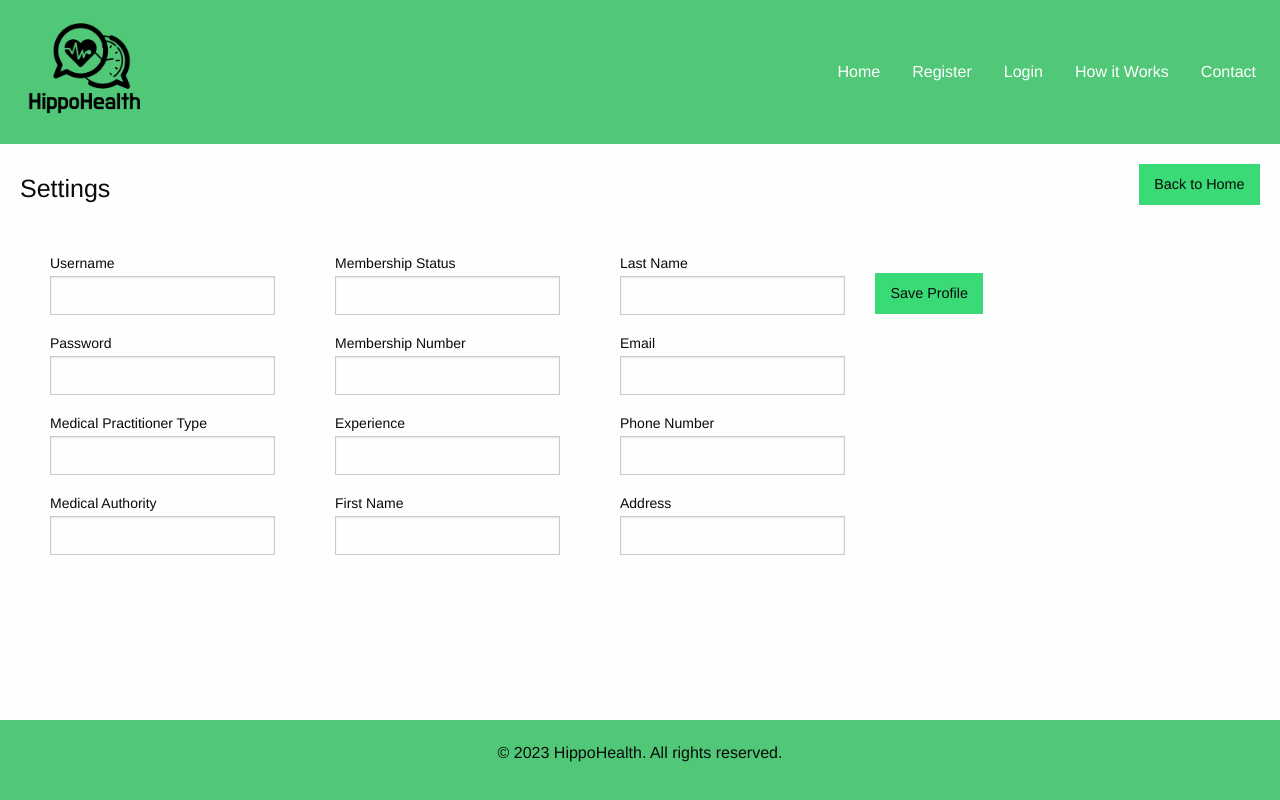
After one commit to williammabotjaeng/hippohealth, a Flask app: page /update_user in a window 1280 px wide. The commit adds this page. Run offline with Flask 3, Linux system fonts and the light colour scheme; some libraries are stand-ins or nearby versions.

Commit message:
settings submit, form, layout, settings.html

```diff
--- a/app.py
+++ b/app.py
@@ -170,7 +170,7 @@ class UserForm(FlaskForm):
     email = StringField('Email', validators=[InputRequired(), Length(min=6, max=100)])
     phone_number = StringField('Phone Number')
     address = StringField('Address')
-    submit = SubmitField('Save User')
+    submit = SubmitField('Save Profile')
 
 class PatientForm(FlaskForm):
     first_name = StringField('First Name', validators=[InputRequired(), Length(max=100)])
@@ -303,6 +303,32 @@ def schedule():
 def patients():
     patients = Patient.query.all()
     return render_template("patients.html", current_user=current_user, patients=patients)
+
+@app.route("/settings")
+@login_required
+def settings():
+    form = UserForm()
+    return render_template("settings.html", current_user=current_user, form=form)
+
+@app.route('/update_user', methods=['GET', 'POST'])
+def update_user():
+    form = UserForm()
+    if form.validate_on_submit():
+        # Logic to update the user's information in the database
+        user = User.query.get(current_user.id)  # Assuming you have a current_user object
+        user.username = form.username.data
+        user.password = form.password.data
+        user.medical_practitioner_type = form.medical_practitioner_type.data
+        user.medical_authority = form.medical_authority.data
+        user.membership_status = form.membership_status.data
+        user.membership_number = form.membership_number.data
+        user.experience = form.experience.data
+        db.session.commit()
+
+        return redirect(url_for('settings'))  # Redirect to the user's profile page after successful update
+
+    return render_template('settings.html', form=form)
+
 
 @app.route("/appointments")
 @login_required
--- a/static/css/app.css
+++ b/static/css/app.css
@@ -214,9 +214,20 @@
     width: 100%;
 }
 
+.settings-form-contents {
+    display: flex;
+    flex-direction: row;
+    width: 100%;
+}
+
 .left-patient-form {
     float: left;
     padding: 10px;
+}
+
+.left-settings-form {
+    float: left;
+    padding: 30px;
 }
 
 .right-patient-form {
@@ -224,12 +235,22 @@
     padding: 10px;
 }
 
+.right-settings-form {
+    float: right;
+    padding: 30px;
+}
+
 .patient-form-end {
     float: left;
     padding: 10px;
 }
 
-.patient-form-far-right {
+.settings-form-end {
+    float: left;
+    padding: 30px;
+}
+
+.patient-form-far-right, .settings-form-far-right {
     float: right;
     padding: 10px;
 }
@@ -238,7 +259,7 @@
     margin-top: 24px;
 }
 
-.patient-container {
+.patient-container, .settings-container {
     padding: 10px;
     margin: 10px;
     width: 100%;
@@ -264,7 +285,7 @@
     padding: 40px;
 }
 
-.top-nav-patient {
+.top-nav-patient, .top-nav-settings {
     display: flex;
     flex-direction: row;
     justify-content: space-between;
@@ -278,10 +299,14 @@
     align-items: center;
 }
 
-.back-from-edit-patient-btn {
+.back-from-edit-patient-btn, .back-from-settings-btn  {
     margin-right: 20px;
 }
 
 .back-from-view-patient-btn {
     margin-left: 120px;
 }
+
+.settings-submit-btn {
+    margin-top: 52px;
+}
--- /dev/null
+++ b/templates/settings.html
@@ -0,0 +1,102 @@
+{% extends 'layout.html' %}
+
+{% block content %}
+  <div class="settings-container">
+    <div class="top-nav-settings">
+      <h4>Settings</h4>
+      <a class="button success back-from-settings-btn" href="/home">Back to Home</a>
+    </div>
+    <form method="POST" action="{{ url_for('update_user') }}">
+      {{ form.hidden_tag() }}
+      <div class="settings-form-contents">
+        <div class="left-settings-form">
+          <div class="form-group">
+            {{ form.username.label }} {{ form.username(class="form-control", value=current_user.username) }}
+            {% for error in form.username.errors %}
+              <span class="text-danger">{{ error }}</span>
+            {% endfor %}
+          </div>
+          <div class="form-group">
+            {{ form.password.label }} {{ form.password(class="form-control") }}
+            {% for error in form.password.errors %}
+              <span class="text-danger">{{ error }}</span>
+            {% endfor %}
+          </div>
+          <div class="form-group">
+            {{ form.medical_practitioner_type.label }} {{ form.medical_practitioner_type(class="form-control", value=current_user.medical_practitioner_type) }}
+            {% for error in form.medical_practitioner_type.errors %}
+              <span class="text-danger">{{ error }}</span>
+            {% endfor %}
+          </div>
+
+          <div class="form-group">
+            {{ form.medical_authority.label }} {{ form.medical_authority(class="form-control", value=current_user.medical_authority) }}
+            {% for error in form.medical_authority.errors %}
+              <span class="text-danger">{{ error }}</span>
+            {% endfor %}
+          </div>
+        </div>
+        <div class="right-settings-form">
+          <div class="form-group">
+            {{ form.membership_status.label }} {{ form.membership_status(class="form-control", value=current_user.membership_status) }}
+            {% for error in form.membership_status.errors %}
+              <span class="text-danger">{{ error }}</span>
+            {% endfor %}
+          </div>
+          <div class="form-group">
+            {{ form.membership_number.label }} {{ form.membership_number(class="form-control", value=current_user.membership_number) }}
+            {% for error in form.membership_number.errors %}
+              <span class="text-danger">{{ error }}</span>
+            {% endfor %}
+          </div>
+
+          <div class="form-group">
+            {{ form.experience.label }} {{ form.experience(class="form-control", value=current_user.experience) }}
+            {% for error in form.experience.errors %}
+              <span class="text-danger">{{ error }}</span>
+            {% endfor %}
+          </div>
+
+
+          <div class="form-group">
+            {{ form.first_name.label }} {{ form.first_name(class="form-control", value=current_user.first_name) }}
+            {% for error in form.first_name.errors %}
+              <span class="text-danger">{{ error }}</span>
+            {% endfor %}
+          </div>
+        </div>
+        <div class="settings-form-end">
+          <div class="form-group">
+            {{ form.last_name.label }} {{ form.last_name(class="form-control", value=current_user.last_name) }}
+            {% for error in form.last_name.errors %}
+              <span class="text-danger">{{ error }}</span>
+            {% endfor %}
+          </div>
+          <div class="form-group">
+            {{ form.email.label }} {{ form.email(class="form-control", value=current_user.email) }}
+            {% for error in form.email.errors %}
+              <span class="text-danger">{{ error }}</span>
+            {% endfor %}
+          </div>
+
+          <div class="form-group">
+            {{ form.phone_number.label }} {{ form.phone_number(class="form-control", value=current_user.phone_number) }}
+            {% for error in form.phone_number.errors %}
+              <span class="text-danger">{{ error }}</span>
+            {% endfor %}
+          </div>
+          <div class="form-group">
+            {{ form.address.label }} {{ form.address(class="form-control", value=current_user.address) }}
+            {% for error in form.address.errors %}
+              <span class="text-danger">{{ error }}</span>
+            {% endfor %}
+          </div>
+        </div>
+          <div class="form-group">
+            {{ form.submit(class="button success settings-submit-btn") }}
+          </div>
+        </div>
+      </div>
+    </form>
+  </div>
+{% endblock %}
```
